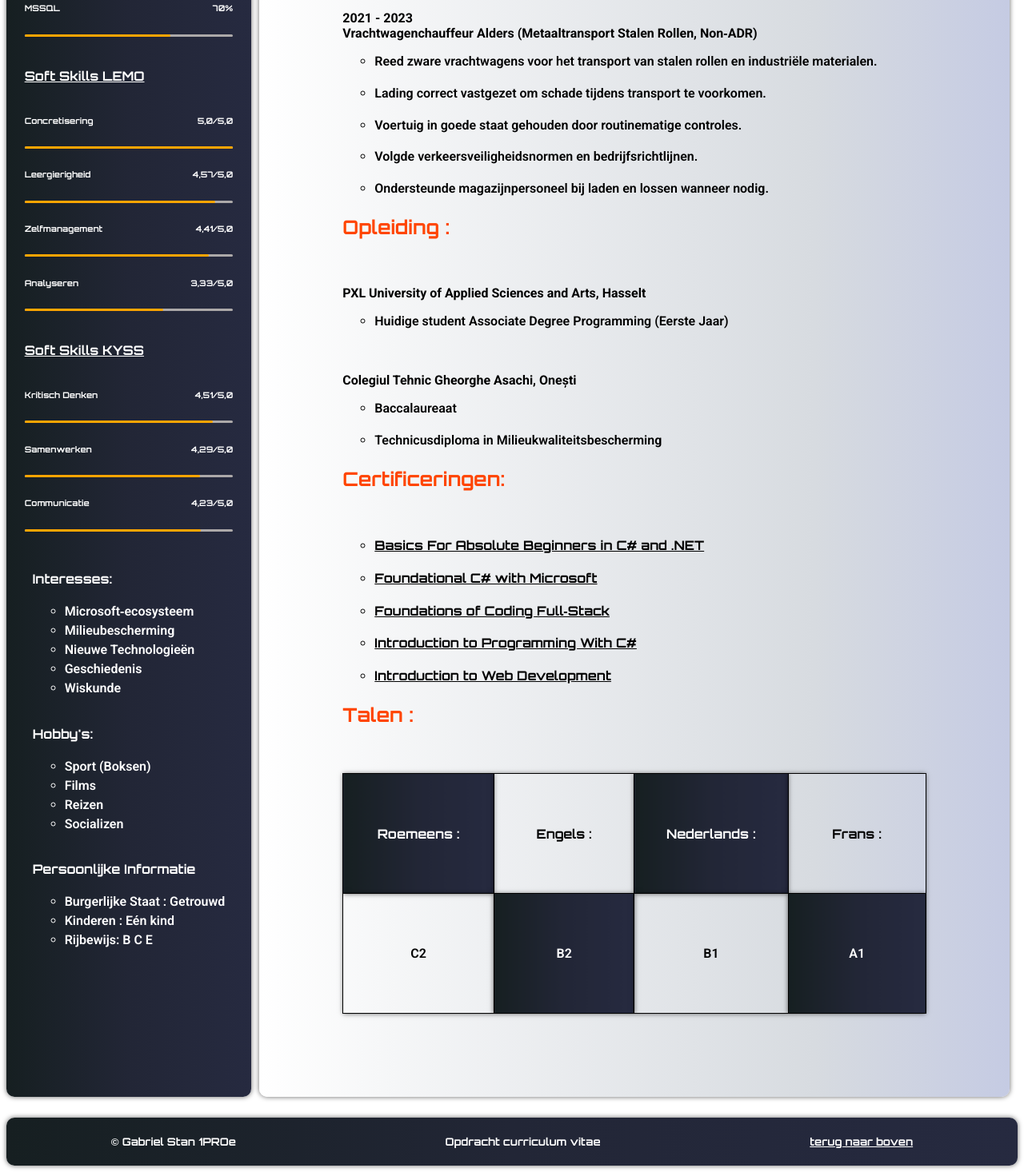
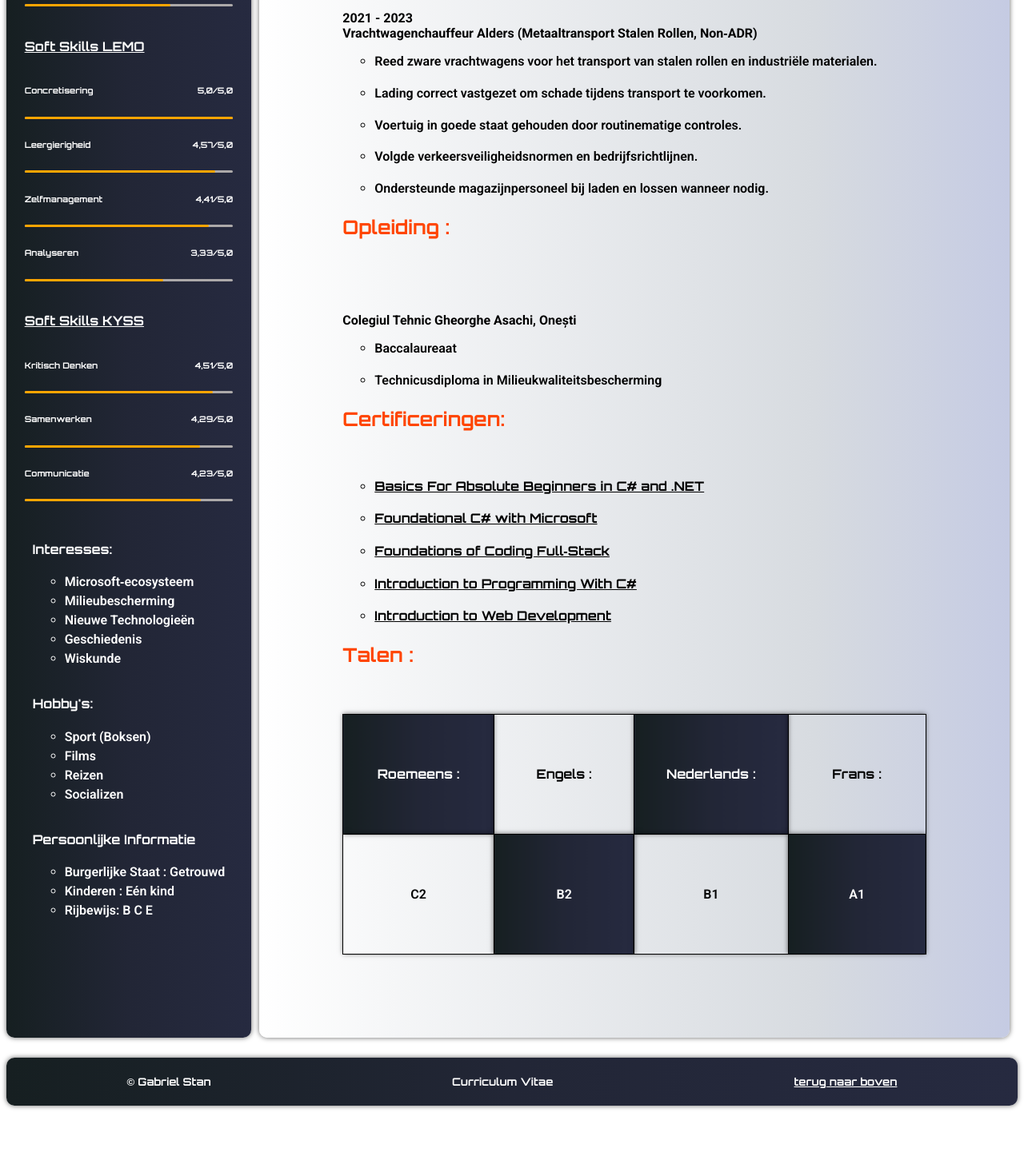
Before and after one commit to GabrielVGG112/Cv, a plain HTML site: page nl.html in a window 1280 px wide. Shown: the part 898-2364 px from the top of the page at 80% size. After the commit the page ends 2289 px from the top, so only its background shows below. Drawn offline with Linux system fonts and the light colour scheme; files that its build step writes are made by us from their sources.

Commit message:
C:UsersgabriDesktopWorkingProjectCv

```diff
--- a/nl.html
+++ b/nl.html
@@ -291,16 +291,7 @@
           <section>
             <h3>Opleiding :</h3>
 
-            <p>
-              <strong
-                >PXL University of Applied Sciences and Arts, Hasselt</strong
-              >
-            </p>
-            <uL>
-              <li>Huidige student
-              Associate Degree Programming (Eerste Jaar)
-              </li>
-            </uL>
+
             <br />
             <p><strong>Colegiul Tehnic Gheorghe Asachi, Onești</strong></p>
              <ul>
@@ -413,8 +404,8 @@
     </main>
     <footer class="content">
       <section class="footer-hover-elements">
-        <h5 id="copyright">© Gabriel Stan 1PROe</h5>
-        <h5>Opdracht curriculum vitae</h5>
+        <h5 id="copyright">© Gabriel Stan</h5>
+        <h5>Curriculum Vitae</h5>
         <h5><a href="#">terug naar boven</a></h5>
       </section>
     </footer>
```
